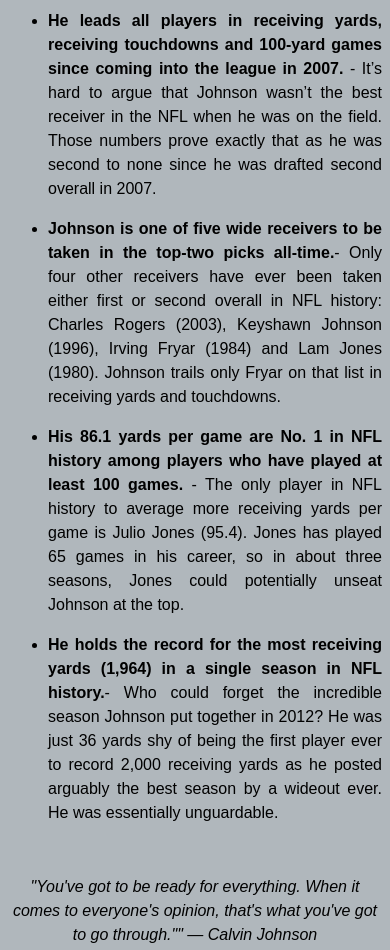
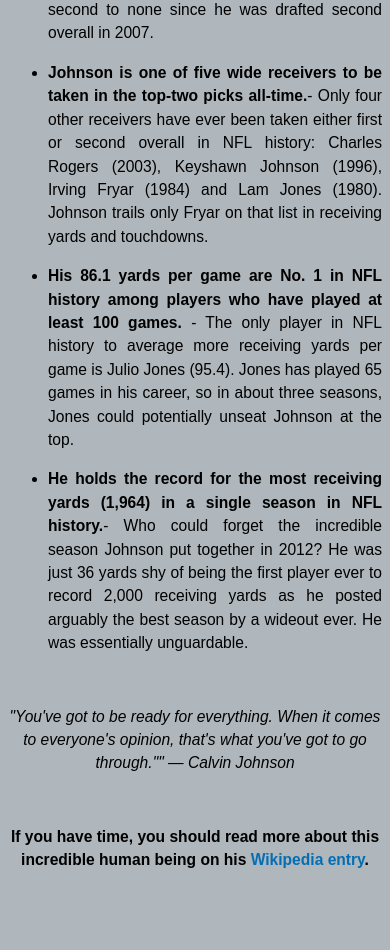
Before and after one commit to MarceloUR/calvinjohnson81, a plain HTML site: page index.html in a window 390 px wide. Shown: the part 863-1813 px from the top of the page. After the commit the page ends 1750 px from the top, so only its background shows below. Drawn offline with Linux system fonts and the light colour scheme; a script that the page names is missing.

Commit message:
Better font size in mobile

```diff
--- a/style.css
+++ b/style.css
@@ -3,6 +3,15 @@
     font-family: Arial, Helvetica, sans-serif;
     background-color: #B0B7BC;
 }
+
+@media (max-width: 600px) {
+  * {
+    font-size: 4vw;
+  }
+
+}
+
+
 
 img {
     max-width: 100%;
@@ -11,6 +20,7 @@ img {
     border-radius: 2%;
 
 }
+
 
 body {
   background-color: #046eb4;
```
